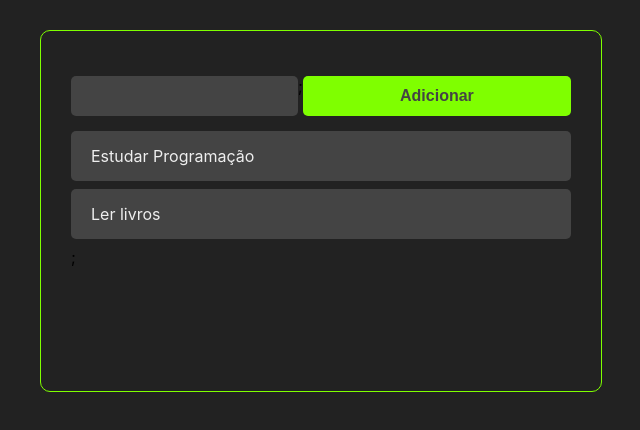
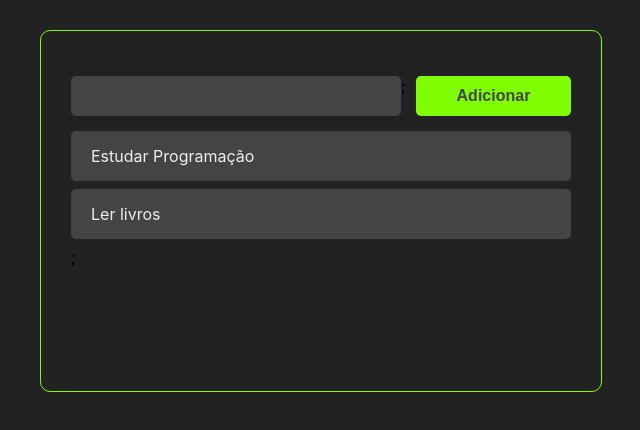
Before and after one commit to lucasgabriel2806/curso-react-felipe-rocha, a React (Create React App) app: page / in a window 1280 px wide. Shown: the top 430 px of the page, without its empty margins (319-959 px from the left). Built offline with nearby package versions, Linux system fonts and the light colour scheme.

Commit message:
Adidionando função para o botão

```diff
--- a/src/App.jsx
+++ b/src/App.jsx
@@ -21,13 +21,30 @@
     },
   ]);
 
+  const handleTaskAddition = (taskTitle) => {
+
+    const newTasks = [
+
+      ...tasks,
+      {
+        title: taskTitle,
+        id: Math.random(10),
+        completed: false,
+      },
+
+    ];
+
+    setTasks(newTasks);
+
+  };
+
   return (
 
       <>
 
         <div className="container">
 
-          <AddTask />
+          <AddTask handleTaskAddition={handleTaskAddition} />
 
           <Tasks tasks={tasks} />
 
--- a/src/components/AddTask.css
+++ b/src/components/AddTask.css
@@ -14,3 +14,8 @@
     color: #eee;
     font-size: 16px;
 }
+
+.add-task-button-container {
+    margin-left: 10px;
+    flex: 1;
+}
--- a/src/components/AddTask.jsx
+++ b/src/components/AddTask.jsx
@@ -1,18 +1,40 @@
-import React from 'react';
+import React, { useState } from 'react';
 
 import Button from './Button';
 
 import './AddTask.css';
 
-const AddTask = () => {
+const AddTask = ({handleTaskAddition}) => {
+
+    const [inputData, setInputData] = useState('');
+
+    const handleInputChange = (e) => {
+
+        // console.log(e.target.value);
+
+        setInputData(e.target.value);
+
+    };
+
+    //46:50
 
     return (
 
         <div className="add-task-container">
 
-            <input className="add-task-input" type="text" />;
+            <input
+                className="add-task-input"
+                onChange={handleInputChange}
+                value={inputData}
+                type="text"
+            />;
 
-            <Button>Adicionar</Button>
+            <div className="add-task-button-container">
+
+                <Button>Adicionar</Button>
+
+            </div>
+
 
         </div>
 
```
